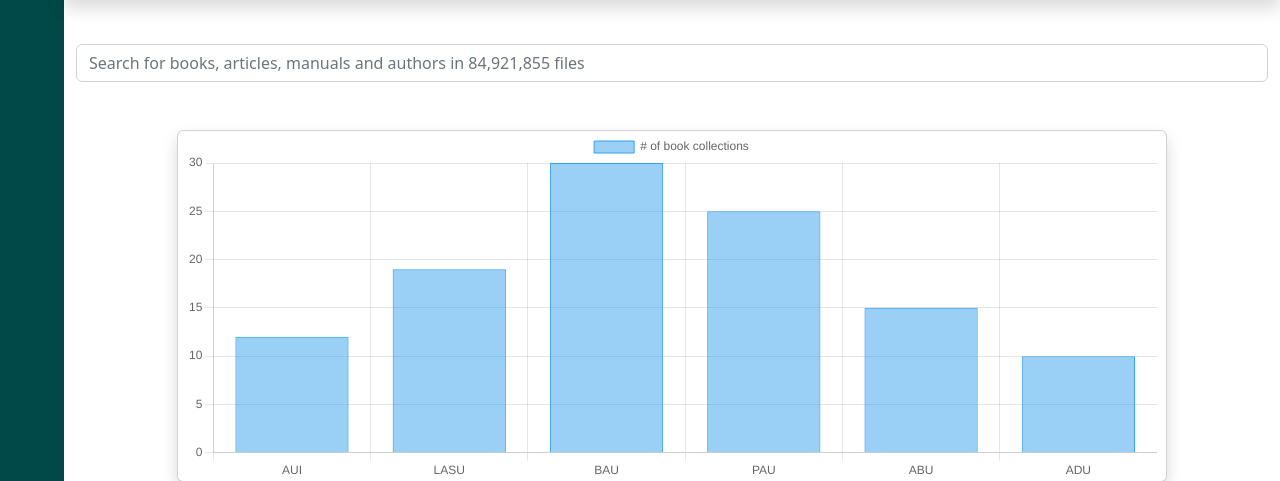
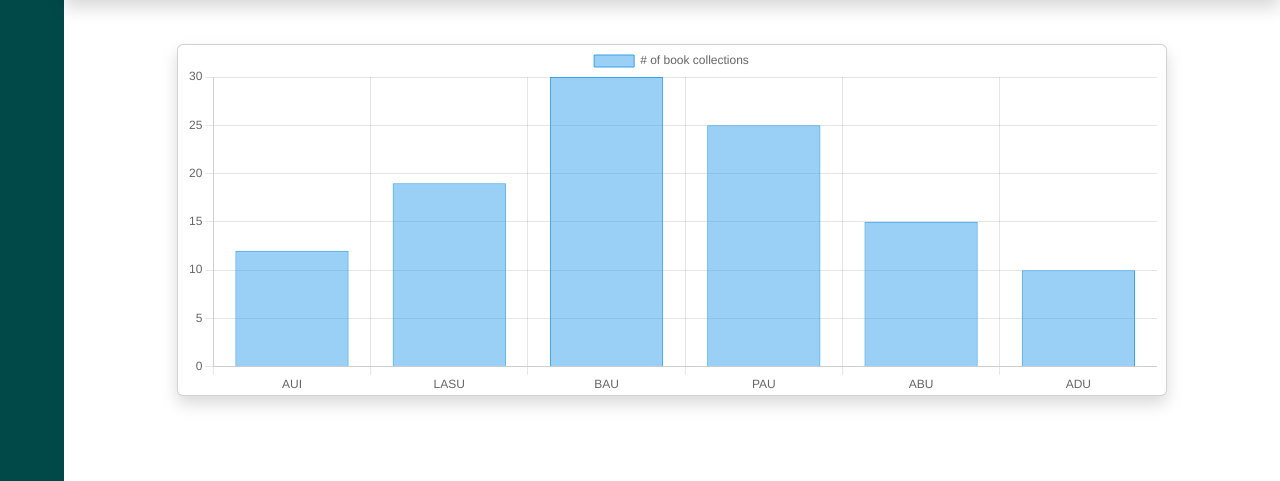
Before and after one commit to eminentprogrammer/NaijaCatalog-1, a Django app: page /accounts/ in a window 1280 px wide. Shown: the part 56-537 px from the top of the page. Run offline with Django 4.2, Linux system fonts and the light colour scheme; the visitor is signed in with stand-in values (Sample User, id 1); some libraries are stand-ins or nearby versions.

Commit message:
Update dashboard.html

```diff
--- a/templates/users/dashboard.html
+++ b/templates/users/dashboard.html
@@ -10,7 +10,7 @@
 
 {% block dashContent %}
 <div class="container">
-    <div class="row mb-5">
+    <div class="row mb-5 d-block d-md-none">
         <form class="" method="GET" action="{% url 'dashboard_search' %}">
             <input class="form-control me-sm-2" name="search" type="search" placeholder="Search for books, articles, manuals and authors in 84,921,855 files" value="{{query}}" autofocus required>
             <input type="submit" class="btn btn-primary" value="Search" hidden>
```
